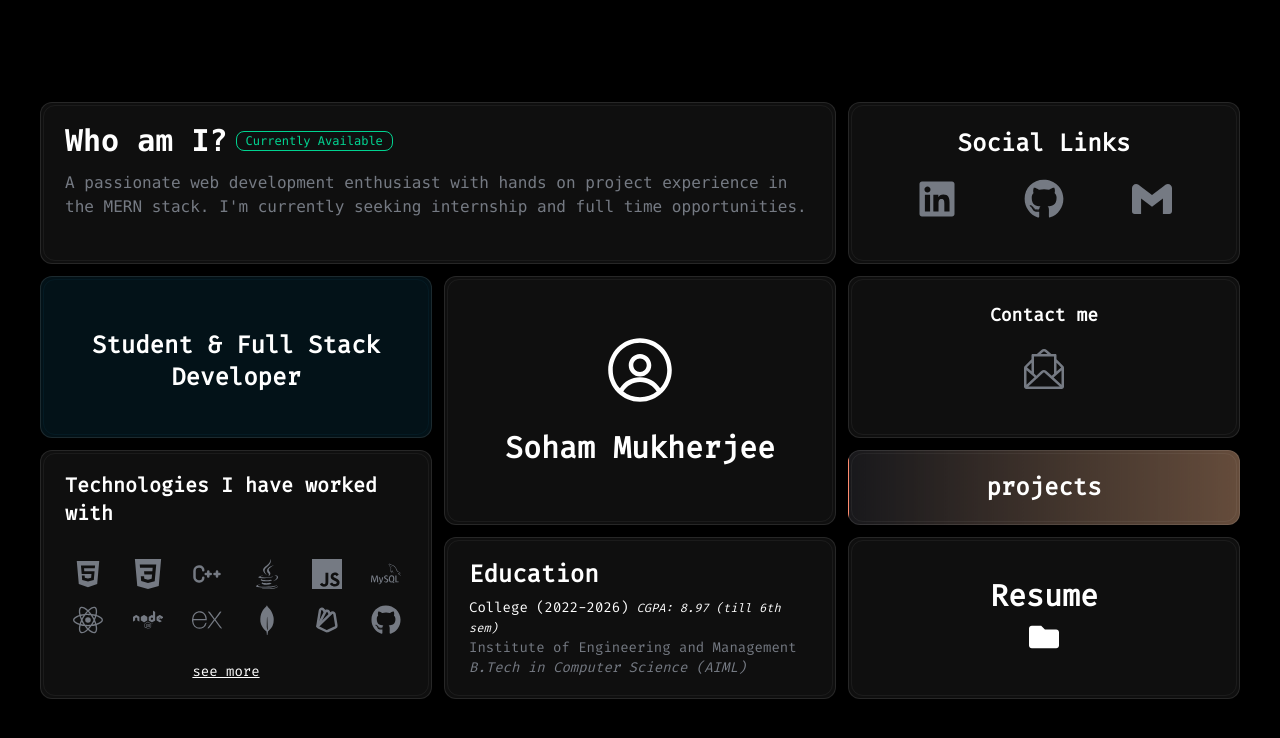
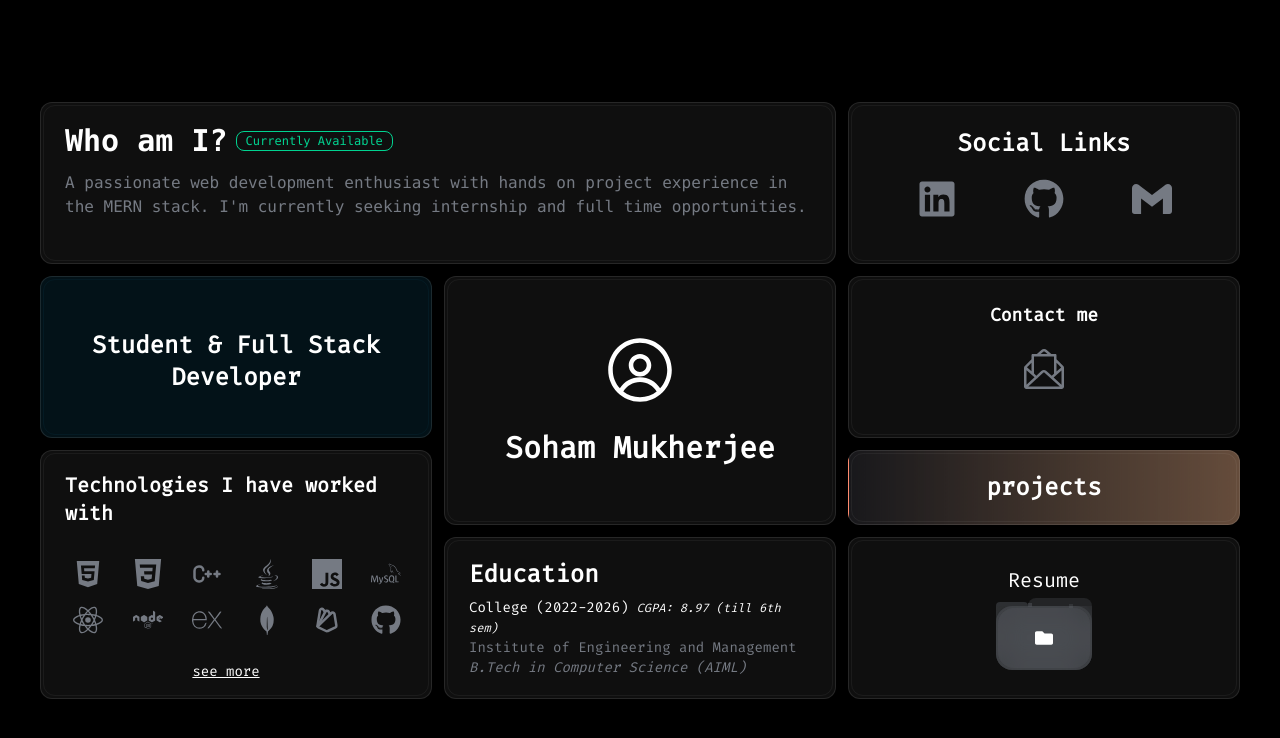
Before and after one commit to SohamMukherjeee/Portfolio, a React (Vite) app: page / in a window 1280 px wide. Shown: the top 738 px of the page. Built offline with nearby package versions, Linux system fonts and the light colour scheme.

Commit message:
add folder icon in resume

```diff
--- /dev/null
+++ b/src/components/GlassFolder.jsx
@@ -0,0 +1,41 @@
+"use client";
+
+import React from "react";
+
+const GlassFolder = ({ icon, className = "" }) => {
+  return (
+    <section
+      className={`relative group flex flex-col items-center justify-center ${className}`}
+    >
+      <div className="relative w-full h-full cursor-pointer origin-bottom [perspective:1500px] z-50">
+        {/* Top tab */}
+        <div
+          className="bg-[#757A83]/30 backdrop-blur-md w-full h-full origin-top rounded-2xl rounded-tl-none
+          group-hover:shadow-[0_20px_40px_rgba(0,0,0,.2)] transition-all ease duration-300 relative
+          after:absolute after:content-[''] after:bottom-[99%] after:left-0 after:w-1/3 after:h-1 after:bg-[#757A83]/30 after:backdrop-blur-md after:rounded-t-2xl
+          before:absolute before:content-[''] before:-top-[3px] before:left-1/3 before:w-1 before:h-1 before:bg-[#757A83]/30 before:backdrop-blur-md before:[clip-path:polygon(0_35%,0%_100%,50%_100%);]"
+        ></div>
+
+        {/* Folder layers */}
+{/* Folder layers */}
+<div className="absolute inset-[2px] bg-[#757A83]/10 backdrop-blur-md rounded-2xl transition-all ease duration-300 origin-bottom transform group-hover:[transform:rotateX(-20deg)]"></div>
+<div className="absolute inset-[2px] bg-[#757A83]/10 backdrop-blur-md rounded-2xl transition-all ease duration-300 origin-bottom transform group-hover:[transform:rotateX(-30deg)]"></div>
+<div className="absolute inset-[2px] bg-[#757A83]/10 backdrop-blur-md rounded-2xl transition-all ease duration-300 origin-bottom transform group-hover:[transform:rotateX(-38deg)]"></div>
+
+{/* Front folder layer with icon */}
+<div
+  className="absolute bottom-0 bg-[#757A83]/20 backdrop-blur-md w-full h-[100%] rounded-2xl rounded-tr-none
+  after:absolute after:content-[''] after:bottom-[99%] after:right-0 after:w-2/3 after:h-2 after:bg-[#757A83]/20 after:backdrop-blur-md after:rounded-t-2xl
+  before:absolute before:content-[''] before:-top-[2px] before:right-[20%] before:size-1 before:bg-[#757A83]/20 before:backdrop-blur-md before:[clip-path:polygon(100%_14%,50%_100%,100%_100%);]
+  transition-all ease duration-300 origin-bottom flex items-center justify-center transform
+  group-hover:shadow-[inset_0_4px_8px_rgba(100,149,237,0.1),inset_0_-4px_8px_rgba(65,105,225,0.1)]
+  group-hover:[transform:rotateX(-46deg)_translateY(1px)]"
+>
+  <div className="text-foreground text-lg">{icon}</div>
+</div>
+      </div>
+    </section>
+  );
+};
+
+export default GlassFolder;
--- a/src/pages/Home.jsx
+++ b/src/pages/Home.jsx
@@ -32,6 +32,7 @@ import "aos/dist/aos.css";
 AOS.init();
 import { useHotkeys } from "react-hotkeys-hook";
 import MobileHome from "./MobileHome";
+import GlassFolder from "../components/GlassFolder";
 function Home() {
   const navigate = useNavigate();
   const isMobile = window.innerWidth < 768;
@@ -242,16 +243,15 @@ function Home() {
                 "_blank"
               )
             }
-            className="cv group  rounded-xl md:col-span-1 md:row-span-2 bg-[#0f0f0f] text-white p-6 shadow-md border border-white/10 text-center hover:bg-[#26262B] cursor-pointer py-10"
+            className="cv group  rounded-xl md:col-span-1 md:row-span-2 bg-[#0f0f0f] text-white p-6 shadow-md border border-white/10 text-center hover:cursor-pointer gap-y-3 flex justify-center items-center flex-col "
             title="Redirect to Resume"
           >
-            <h1 className="text-xl md:text-3xl font-bold flex items-center justify-center flex-col">
+            <h1 className="text-xl">
               Resume
-              <div className="pt-2">
-                <FaFolder />
-              </div>
-            </h1>
-            <FaExternalLinkAlt className="absolute top-4 right-4 text-sm opacity-0 group-hover:opacity-100 transition-opacity duration-300" />
+              </h1>
+            <GlassFolder icon={<FaFolder />} className="w-24 h-16" />
+                {/* <FaFolder /> */}
+           {/* <FaExternalLinkAlt className="absolute top-4 right-4 text-sm opacity-0 group-hover:opacity-100 transition-opacity duration-300" /> */}
             <span className="absolute inset-0.5 rounded-xl border border-white/5 pointer-events-none"></span>
           </div>
         </div>
```
